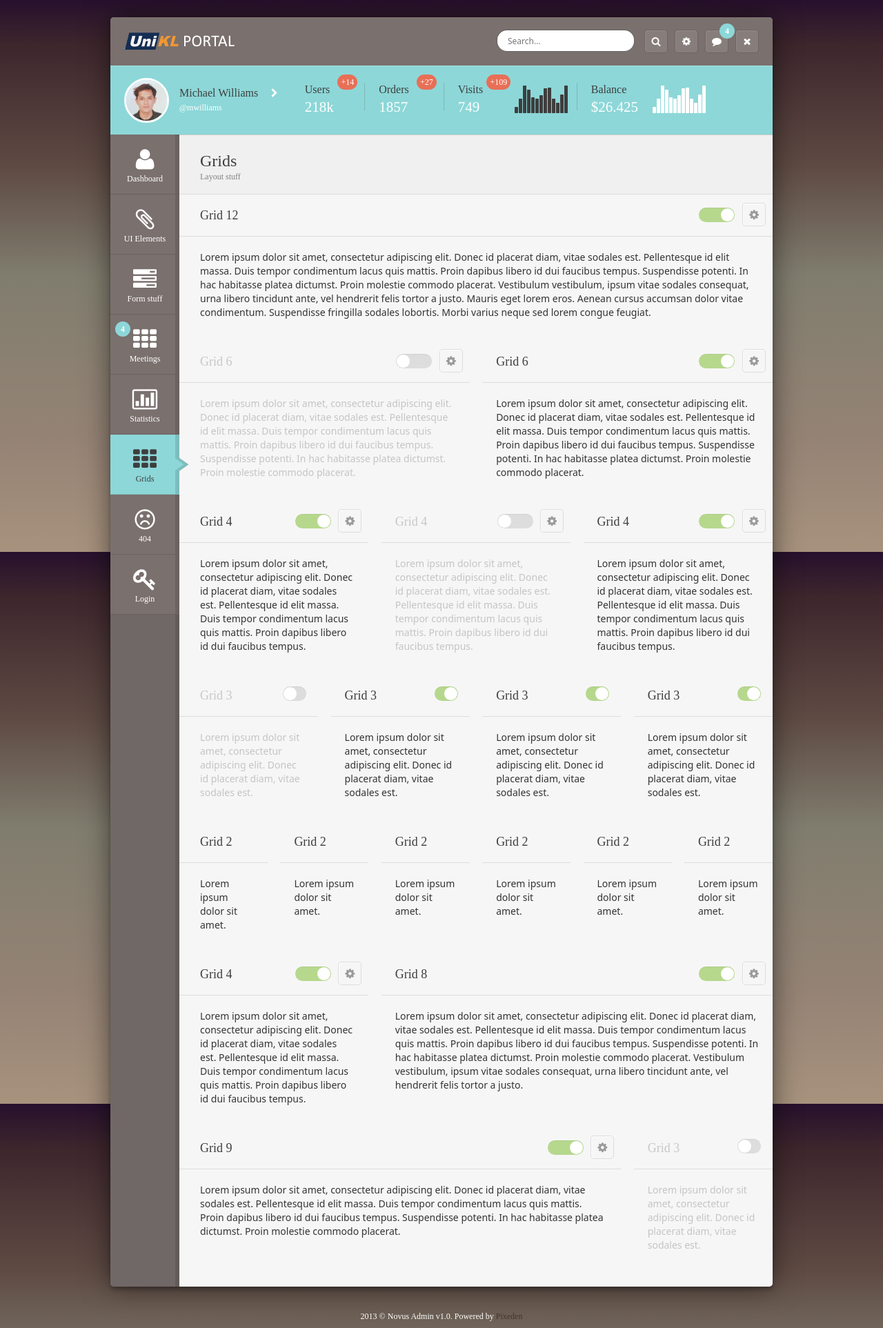
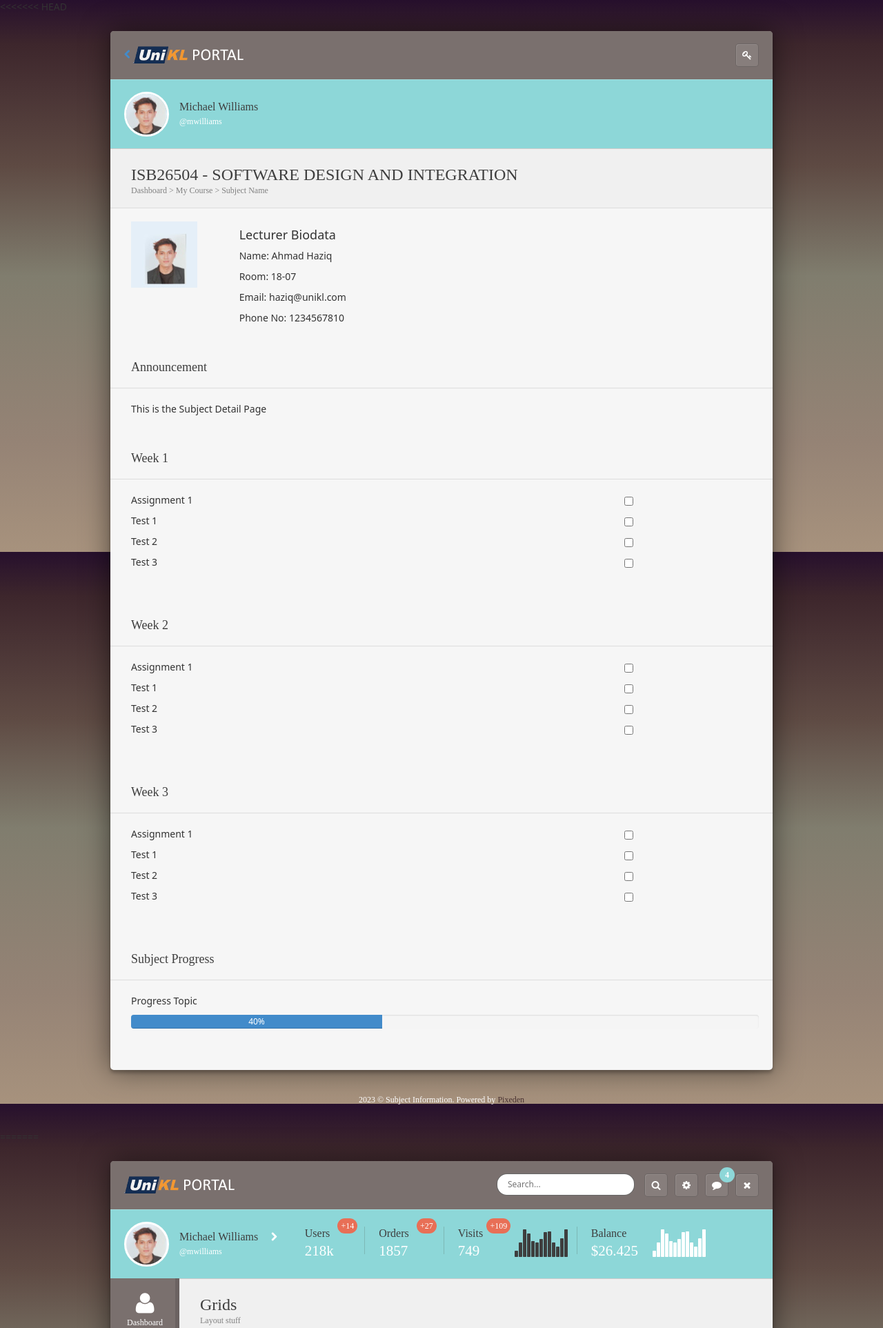
Before and after one commit to haziq-aziz/ISB26504-Student-Hub, a PHP site: page /grid.html in a window 1280 px wide. Shown: the top 1925 px of the page at 69% size. Run offline with PHP 8.4, Linux system fonts and the light colour scheme; some web fonts are replaced.

Commit message:
Added grid.html, Modified style.css

```diff
--- a/css/style.css
+++ b/css/style.css
@@ -369,11 +369,11 @@
 	-moz-box-sizing: border-box;
 	-ms-box-sizing: border-box;
 	box-sizing: border-box;
-	float: left;
+	float: right;
 	margin-left: 2.127659574%;
 	*margin-left: 2.0744680846382977%;
 }
-.fluid [class*="grid"]:first-child { margin-left: 0; }
+
 .fluid .grid12 { width: 100%; *width: 99.94680851063829%; }
 .fluid .grid11 { width: 91.48936170212765%; *width: 91.43617021276594%; }
 .fluid .grid10 { width: 82.97872340425532%; *width: 82.92553191489361%; }
--- a/grid.html
+++ b/grid.html
@@ -1,5 +1,251 @@
 <!DOCTYPE html>
 <html lang="en">
+<<<<<<< HEAD
+<head>
+    <meta http-equiv="Content-Type" content="text/html; charset=utf-8">
+    <meta name="viewport" content="width=device-width, initial-scale=1.0">
+    <title>Subject Information</title>
+
+    <link rel="apple-touch-icon" sizes="144x144" href="apple-touch-icon-ipad-retina.png"/>
+    <link rel="apple-touch-icon" sizes="114x114" href="apple-touch-icon-iphone-retina.png"/>
+    <link rel="apple-touch-icon" sizes="72x72" href="apple-touch-icon-ipad.png"/>
+    <link rel="apple-touch-icon" sizes="57x57" href="apple-touch-icon-iphone.png"/>
+    <link rel="shortcut icon" type="image/x-icon" href="favicon.ico"/>
+
+    <!-- bootstrap -->
+    <link href="css/bootstrap/bootstrap.css" rel="stylesheet"/>
+    <link rel="stylesheet" href="css/font-awesome-4.0.3/css/font-awesome.min.css">
+    <link rel="stylesheet" href="css/jquery-ui.css"/>
+    <link href="css/style.css" rel="stylesheet" type="text/css"/>
+    <style>
+        #mains {
+            float: left;
+            width: 960px;
+            background: #f6f6f6;
+            padding-bottom: 20px;
+        }
+
+        .progress-section {
+            display: flex;
+            justify-content: space-between;
+            align-items: center;
+            margin-bottom: 10px;
+        }
+
+        .progress-list {
+            list-style: none;
+            padding: 0;
+            width: 80%;
+        }
+
+        .progress-list li {
+            display: flex;
+            align-items: center;
+            margin-bottom: 10px;
+        }
+
+        .progress-list li input[type="checkbox"] {
+            margin-left: auto;
+            flex-shrink: 0;
+        }
+
+        .progress-label {
+            display: flex;
+            align-items: center;
+        }
+
+        .progress-label input[type="checkbox"] {
+            margin-left: 10px;
+        }
+
+
+
+    </style>
+
+</head>
+<body>
+
+    <div id="wrapper" class="container">
+        <div id="top">
+            <div id="topBar">
+                <div class="wrapper20">
+                    <a class="logo" href="index.html">
+						<i class="fa fa-chevron-left"></i>
+                        <img src="images/logo.png" rel="logo">
+                    </a>
+                    <div class="topNav clearfix">
+                        <ul class="tNav clearfix">
+                            <li>
+                                <a href="login.html">
+                                    <i class="fa fa-key icon-white"></i>
+                                </a>
+                            </li>
+                        </ul>
+                    </div>
+                </div>
+            </div>
+        </div>
+		<div id="profile">
+			<div class="wrapper20">
+				<div class="userInfo">
+					<div class="userImg">
+						<img src="images/user.jpg" rel="user">
+					</div>
+					<div class="userTxt">
+						<span class="fullname">Michael Williams</span>
+						<br>
+						<span class="username">@mwilliams</span>
+					</div>
+				</div>
+				<i class="fa fa-bars icon-nav-mobile"></i>
+
+			</div>
+		</div>
+        <div id="mains" class="clearfix">
+            <div class="secInfo">
+                <h1 class="secTitle">ISB26504  - SOFTWARE DESIGN AND INTEGRATION</h1>
+                <span class="secExtra">Dashboard > My Course > Subject Name</span>
+            </div>
+
+            <div class="fluid">
+                <div class="widget leftcontent grid12">
+                    <div class="widget-content pad20f">
+                        <div class="row">
+                            <div class="col-md-2">
+                                <img src="images/user.jpg" alt="Lecturer Photo" class="img-responsive">
+                            </div>
+                            <div class="col-md-10">
+                                <h4>Lecturer Biodata</h4>
+                                <p>Name: Ahmad Haziq</p>
+                                <p>Room: 18-07</p>
+                                <p>Email: haziq@unikl.com</p>
+                                <p>Phone No: 1234567810</p>
+                            </div>
+                        </div>
+                    </div>
+                </div>
+            </div>
+
+            <div class="fluid">
+                <div class="widget leftcontent grid12">
+                    <div class="widget-header">
+                        <h3 class="widget-title">Announcement</h3>
+                    </div>
+                    <div class="widget-content pad20f">
+                        <p>This is the Subject Detail Page</p>
+                    </div>
+                </div>
+            </div>
+
+            <div class="fluid">
+                <div class="widget leftcontent grid12">
+                    <div class="widget-header">
+                        <h3 class="widget-title">Week 1</h3>
+                    </div>
+                    <div class="widget-content pad20f">
+                        <div class="progress-section">
+                            <ul class="progress-list">
+                                <li>
+                                    <span class="icon"></span> Assignment 1 <input type="checkbox">
+                                </li>
+                                <li>
+                                    <span class="icon"></span> Test 1 <input type="checkbox">
+                                </li>
+                                <li>
+                                    <span class="icon"></span> Test 2 <input type="checkbox">
+                                </li>
+                                <li>
+                                    <span class="icon"></span> Test 3 <input type="checkbox">
+                                </li>
+                            </ul>
+
+                        </div>
+                    </div>
+                </div>
+
+                <div class="widget leftcontent grid12">
+                    <div class="widget-header">
+                        <h3 class="widget-title">Week 2</h3>
+                    </div>
+                    <div class="widget-content pad20f">
+                        <div class="progress-section">
+                            <ul class="progress-list">
+                                <li>
+                                    <span class="icon"></span> Assignment 1 <input type="checkbox">
+                                </li>
+                                <li>
+                                    <span class="icon"></span> Test 1 <input type="checkbox">
+                                </li>
+                                <li>
+                                    <span class="icon"></span> Test 2 <input type="checkbox">
+                                </li>
+                                <li>
+                                    <span class="icon"></span> Test 3 <input type="checkbox">
+                                </li>
+                            </ul>
+
+                        </div>
+                    </div>
+                </div>
+
+                <div class="widget leftcontent grid12">
+                    <div class="widget-header">
+                        <h3 class="widget-title">Week 3</h3>
+                    </div>
+                    <div class="widget-content pad20f">
+                        <div class="progress-section">
+                            <ul class="progress-list">
+                                <li>
+                                    <span class="icon"></span> Assignment 1 <input type="checkbox">
+                                </li>
+                                <li>
+                                    <span class="icon"></span> Test 1 <input type="checkbox">
+                                </li>
+                                <li>
+                                    <span class="icon"></span> Test 2 <input type="checkbox">
+                                </li>
+                                <li>
+                                    <span class="icon"></span> Test 3 <input type="checkbox">
+                                </li>
+                            </ul>
+
+                        </div>
+                    </div>
+                </div>
+
+                <div class="widget leftcontent grid12">
+                    <div class="widget-header">
+                        <h3 class="widget-title">Subject Progress</h3>
+                    </div>
+                    <div class="widget-content pad20f">
+                        <p>Progress Topic</p>
+                        <div class="progress">
+                            <div class="progress-bar" role="progressbar" style="width: 40%;" aria-valuenow="10" aria-valuemin="0" aria-valuemax="100">40%</div>
+                        </div>
+                    </div>
+                </div>
+            </div>
+        </div>
+    </div>
+
+    <div class="clearfix"></div>
+    <div id="footer">
+        2023 &copy; Subject Information. Powered by <a href="https://www.pixeden.com" target="_blank">Pixeden</a>
+    </div>
+
+    <script type="text/javascript" src="js/prefixfree.min.js"></script>
+    <script type="text/javascript" src="js/jquery-1.10.2.min.js"></script>
+    <script type="text/javascript" src="js/jquery-ui.min.js"></script>
+    <script type="text/javascript" src="js/jquery.sparkline.min.js"></script>
+    <script type="text/javascript" src="js/bootstrap.min.js"></script>
+    <script type="text/javascript" src="js/jquery.easytabs.min.js"></script>
+    <script type="text/javascript" src="js/excanvas.min.js"></script>
+    <script type="text/javascript" src="js/jquery.flot.js"></script>
+    <script type="text/javascript" src="js/jquery.flot.resize.js"></script>
+    <script type="text/javascript" src="js/main.js"></script>
+</body>
+</html>
+=======
 	<head>
 		<meta http-equiv="Content-Type" content="text/html; charset=utf-8">
 		<meta name="viewport" content="width=device-width, initial-scale=1.0">
@@ -746,3 +992,4 @@
 
 	</body>
 </html>
+>>>>>>> f198b6a07e61914fbccaa2e4a9d27e2a82d56dcd
```
